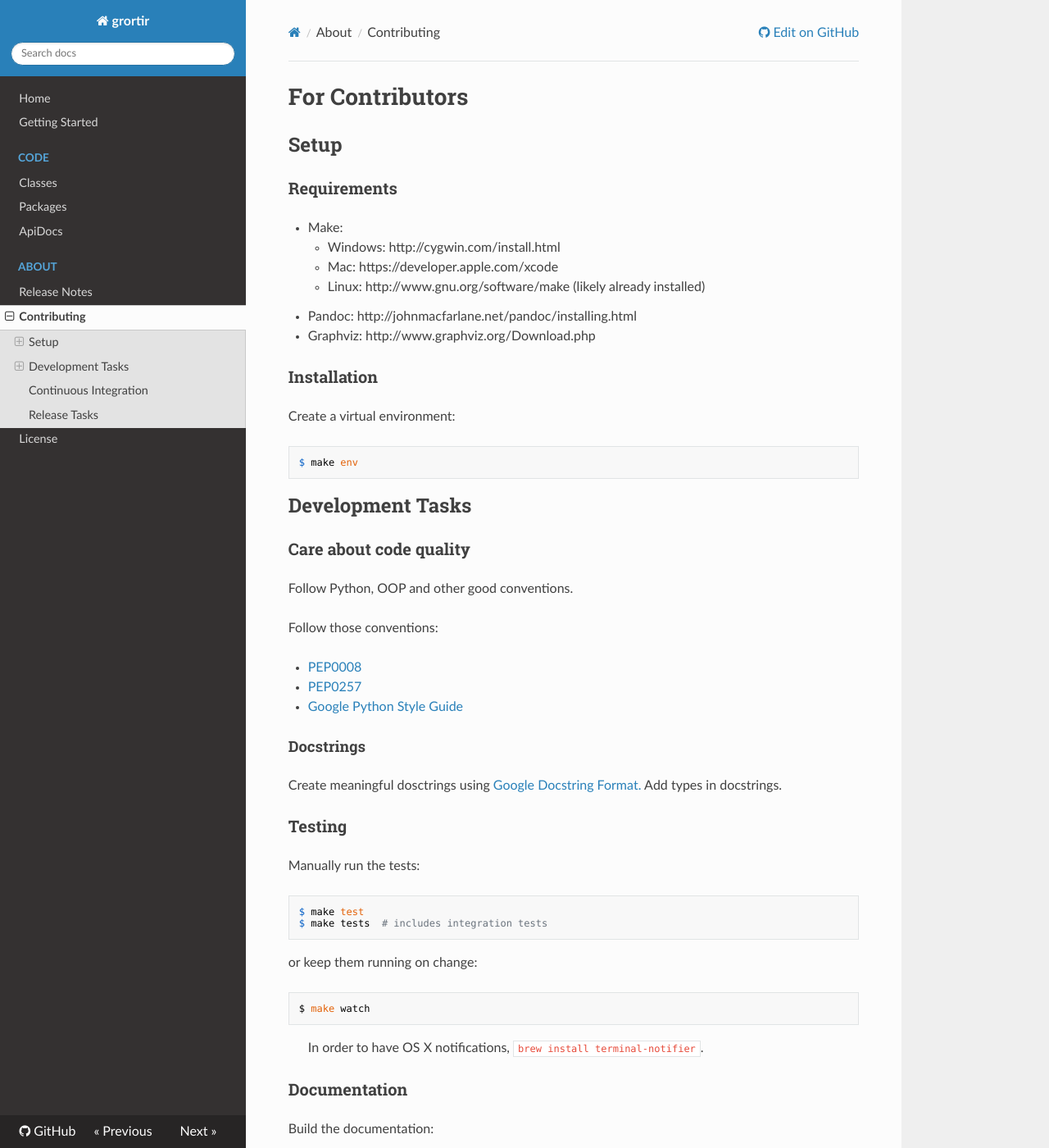
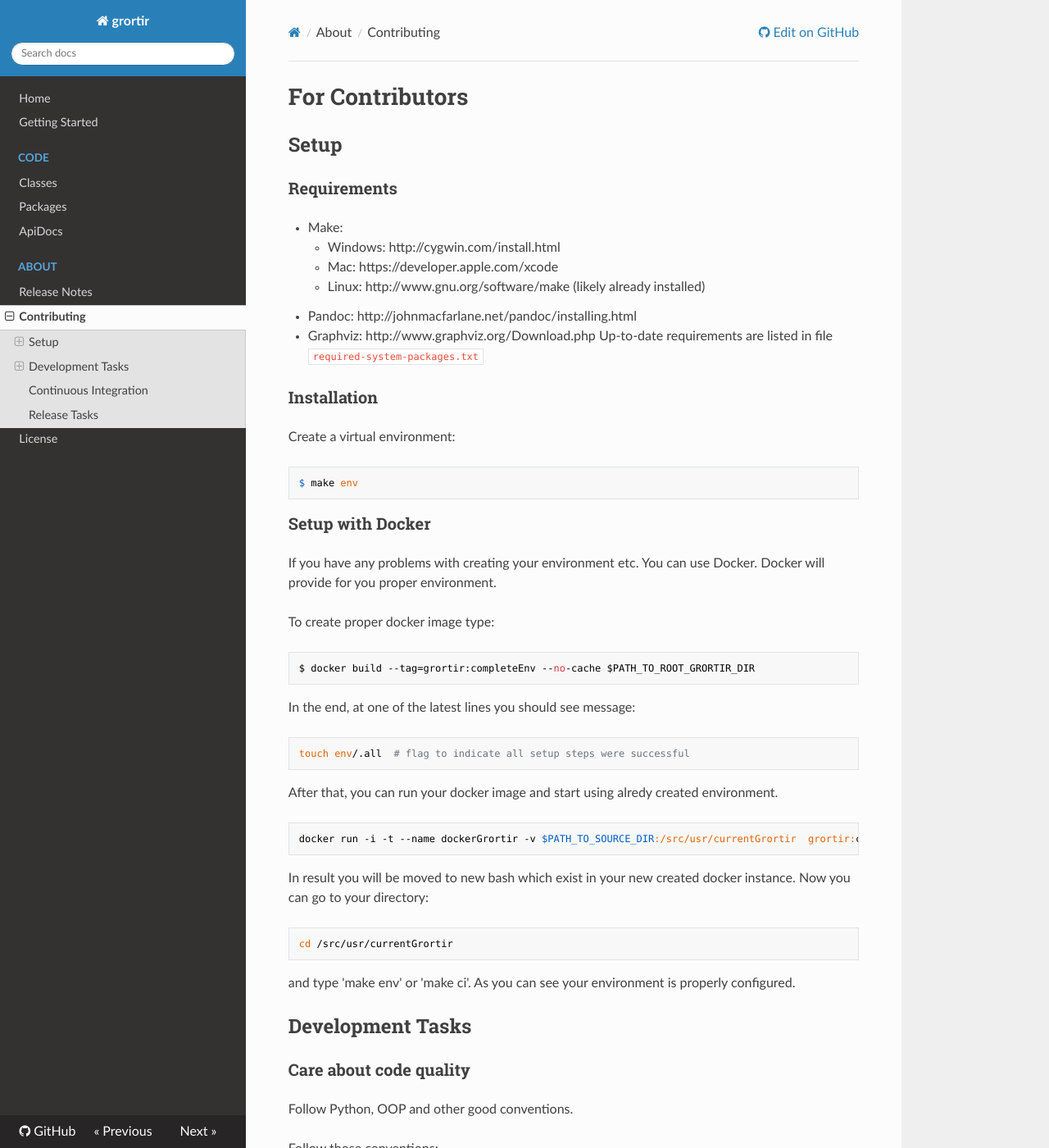
Before and after one commit to qbahn/grortir, an MkDocs documentation site: the page built from docs/about/contributing.md, in a window 1280 px wide and 1400 px high. Shown: the whole window at 82% size. Built offline with MkDocs 1.6.1, drawn with Linux system fonts in a browser that asks for light colours; nearby versions of some CDN libraries; old or Windows-style settings are respelled for this version of MkDocs.

Commit message:
Add Docker instruction. (#42)

````diff
--- a/docs/about/contributing.md
+++ b/docs/about/contributing.md
@@ -10,6 +10,8 @@
     * Linux: http://www.gnu.org/software/make (likely already installed)
 * Pandoc: http://johnmacfarlane.net/pandoc/installing.html
 * Graphviz: http://www.graphviz.org/Download.php
+Up-to-date requirements are listed in file
+```required-system-packages.txt```
 
 ### Installation
 
@@ -18,6 +20,33 @@ Create a virtual environment:
 ```
 $ make env
 ```
+
+### Setup with Docker
+If you have any problems with creating your environment etc. You can use Docker.
+Docker will provide for you proper environment.
+
+To create proper docker image type:
+
+```
+$ docker build --tag=grortir:completeEnv --no-cache $PATH_TO_ROOT_GRORTIR_DIR
+```
+
+In the end, at one of the latest lines you should see message:
+```
+touch env/.all  # flag to indicate all setup steps were successful
+```
+
+After that, you can run your docker image and start using alredy created environment.
+```
+docker run -i -t --name dockerGrortir -v $PATH_TO_SOURCE_DIR:/src/usr/currentGrortir  grortir:completeEnvironment /bin/bash
+```
+In result you will be moved to new bash which exist in your new created docker instance.
+Now you can go to your directory:
+```
+cd /src/usr/currentGrortir
+```
+and type 'make env' or 'make ci'.
+As you can see your environment is properly configured.
 
 ## Development Tasks
 
````
Also changed, not shown: 1 other file.
